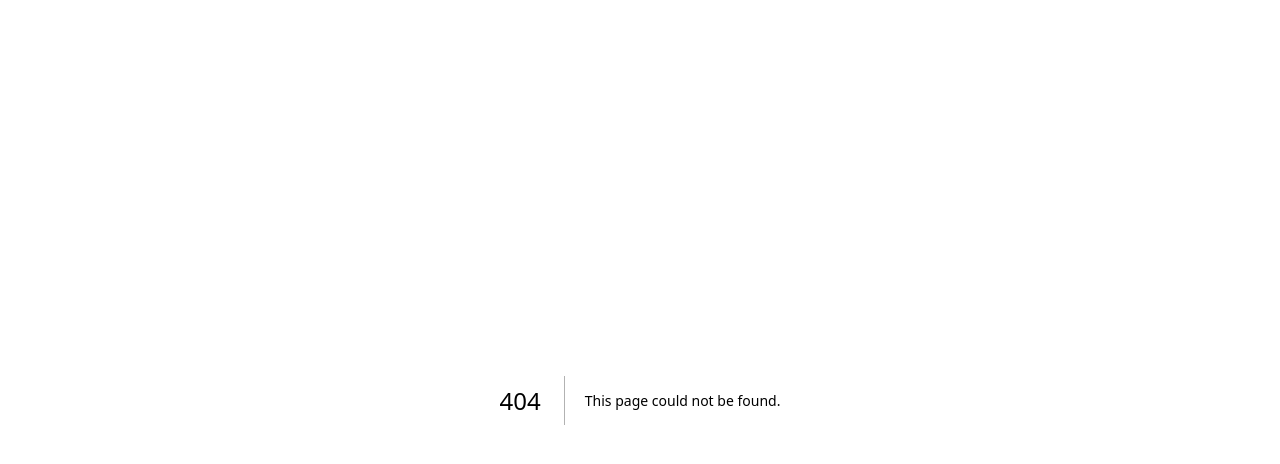
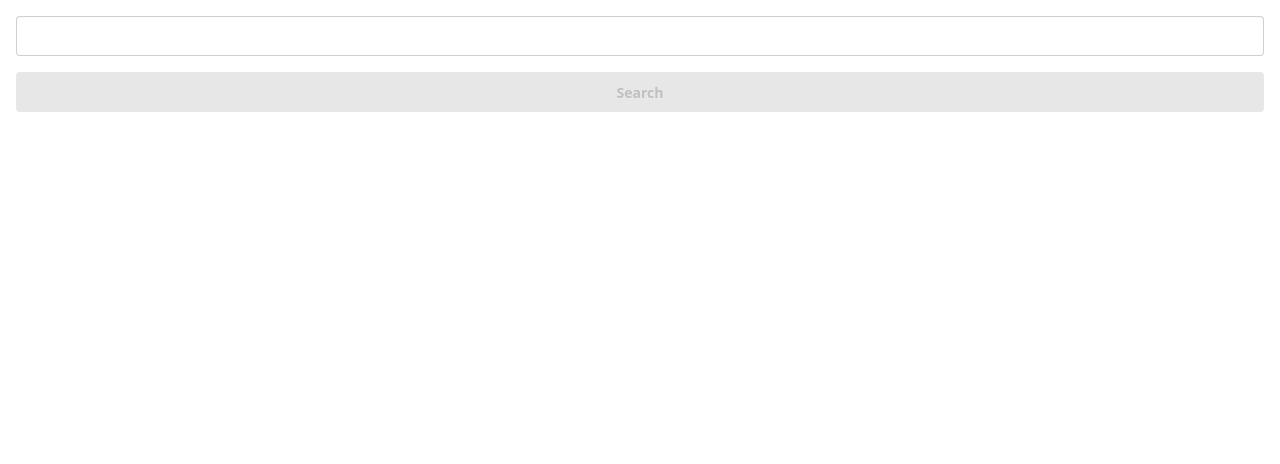
Before and after one commit to gregkyt/github-repo-explorer, a Next.js app: page /dashboard in a window 1280 px wide. Before the commit this address had no page. Shown: the top 464 px of the page. Built offline with nearby package versions, Linux system fonts and the light colour scheme.

Commit message:
feat: search and list github users

```diff
--- /dev/null
+++ b/app/api/dashboard/route.ts
@@ -0,0 +1,28 @@
+import { cookies } from "next/headers";
+import { NextRequest, NextResponse } from "next/server";
+
+export async function GET(req: NextRequest) {
+  const baseUrl = process.env.BASE_URL;
+  const code = req.nextUrl.searchParams.get("code");
+
+  const res = await fetch("https://github.com/login/oauth/access_token", {
+    method: "POST",
+    headers: {
+      Accept: "application/json",
+      "Content-Type": "application/json",
+    },
+    body: JSON.stringify({
+      client_id: process.env.GITHUB_CLIENT_ID,
+      client_secret: process.env.GITHUB_CLIENT_SECRET,
+      code,
+    }),
+  });
+
+  const data = await res.json();
+  const accessToken = data.access_token;
+
+  const cookieStore = cookies();
+  cookieStore.set("token", accessToken);
+
+  return NextResponse.redirect(`${baseUrl}/dashboard?token=${accessToken}`);
+}
--- /dev/null
+++ b/app/dashboard/components/list.tsx
@@ -0,0 +1,109 @@
+"use client";
+
+import { FetchStatus } from "@/constant/fetch-status";
+import { UserData } from "@/modules/domain/user-domain";
+import { createUserStore } from "@/store/user-store";
+import { useMemo } from "react";
+import { FaStar } from "react-icons/fa";
+
+const Loading = () => {
+  return <div className="loading loading-dots"></div>;
+};
+
+const ListUsers = () => {
+  const { search, users, totalCount, getUserRepos, updateUsers } =
+    createUserStore();
+
+  function onCollapseUser(user: UserData, isCollapse: boolean) {
+    if (user.login) {
+      if (user.repos === undefined || user.repos?.length === 0)
+        getUserRepos(user.login, isCollapse);
+      else updateUsers(user.login, { is_collapse: isCollapse });
+    }
+  }
+
+  if (users?.length === 0) return null;
+  return (
+    <div>
+      <div className="mt-2 mb-2">
+        <label>
+          {`Found ${totalCount} results for `}
+          <span className="font-semibold">{search}</span>
+        </label>
+      </div>
+      {users?.map((user, index) => {
+        return (
+          <div
+            key={user.id}
+            className={`collapse collapse-arrow bg-base-100 border border-base-300 ${
+              index === 0 ? "mt-0" : "mt-2"
+            }`}
+          >
+            <input
+              type="checkbox"
+              checked={user.is_collapse ?? false}
+              onChange={(e) => {
+                if (user.login) onCollapseUser(user, e.target.checked);
+              }}
+            />
+            <div className="collapse-title font-semibold">{user.login}</div>
+            <ListUserRepos user={user} />
+          </div>
+        );
+      })}
+    </div>
+  );
+};
+
+const ListUserRepos = ({ user }: { user: UserData }) => {
+  switch (user.repos_fetch_status) {
+    case FetchStatus.LOADING:
+      return <Loading />;
+    case FetchStatus.SUCCESS:
+      if (user.is_collapse) {
+        return (
+          <div className="pl-4 pb-4 pr-4">
+            {user.repos.map((repo, index) => {
+              return (
+                <div
+                  key={repo.id}
+                  className={`bg-base-100 border border-base-300 p-2 rounded-md ${
+                    index === 0 ? "mt-0" : "mt-2"
+                  }`}
+                >
+                  <div className="flex justify-between items-center">
+                    <a
+                      className="font-semibold"
+                      href={repo.html_url}
+                      target="_blank"
+                    >
+                      {repo.name}
+                    </a>
+                    <div className="flex items-center gap-2">
+                      <label className="font-semibold">
+                        {repo.stargazers_count}
+                      </label>
+                      <FaStar />
+                    </div>
+                  </div>
+                  <p>{repo.description}</p>
+                </div>
+              );
+            })}
+          </div>
+        );
+      } else return null;
+    default:
+      return null;
+  }
+};
+
+export default function List() {
+  const { fetchStatusPage } = createUserStore();
+
+  const isLoading = useMemo(() => {
+    return fetchStatusPage === FetchStatus.LOADING;
+  }, [fetchStatusPage]);
+
+  return <div>{isLoading ? <Loading /> : <ListUsers />}</div>;
+}
--- /dev/null
+++ b/app/dashboard/components/search.tsx
@@ -0,0 +1,40 @@
+"use client";
+
+import { createUserStore } from "@/store/user-store";
+import { useEffect, useState } from "react";
+
+interface SearchProps {
+  accessToken?: string | null;
+}
+
+export default function Search(props: SearchProps) {
+  const { getSearchUsers } = createUserStore();
+  const [search, setSearch] = useState<string>("");
+
+  useEffect(() => {
+    if (props.accessToken) {
+      localStorage.setItem("token", props.accessToken);
+    }
+  }, []);
+
+  return (
+    <>
+      <div className="flex">
+        <input
+          className="grow input input-bordered"
+          onChange={(e) => {
+            const { value } = e.target;
+            setSearch(value);
+          }}
+        />
+      </div>
+      <button
+        className="btn btn-block mt-4"
+        disabled={[undefined, null, ""].includes(search)}
+        onClick={() => getSearchUsers(search)}
+      >
+        Search
+      </button>
+    </>
+  );
+}
--- /dev/null
+++ b/app/dashboard/page.tsx
@@ -0,0 +1,17 @@
+"use client";
+
+import { useSearchParams } from "next/navigation";
+import List from "./components/list";
+import Search from "./components/search";
+
+export default function Dashboard() {
+  const searchParams = useSearchParams();
+  const token = searchParams.get("token");
+
+  return (
+    <div className="p-4">
+      <Search accessToken={token} />
+      <List />
+    </div>
+  );
+}
--- /dev/null
+++ b/constant/fetch-status.ts
@@ -0,0 +1,8 @@
+enum FetchStatus {
+  IDLE,
+  LOADING,
+  SUCCESS,
+  ERROR,
+}
+
+export { FetchStatus };
--- /dev/null
+++ b/store/user-store.ts
@@ -0,0 +1,125 @@
+import { FetchStatus } from "@/constant/fetch-status";
+import {
+  SearchUsersResponse,
+  UserData,
+  UserReposResponse,
+} from "@/modules/domain/user-domain";
+import UseGetUserRepos from "@/modules/use-case/user/use-get-user-repos";
+import UseGetUsers from "@/modules/use-case/user/use-get-users";
+import { create } from "zustand";
+
+export type UserState = {
+  search?: string;
+  users?: UserData[];
+  totalCount: number;
+
+  perPage: number;
+  page: number;
+
+  fetchStatusPage: FetchStatus;
+  fetchStatusButton: FetchStatus;
+  message: string;
+};
+
+export type UserActions = {
+  getSearchUsers: (search?: string) => void;
+  getUserRepos: (username: string, isCollapse: boolean) => void;
+  updateUsers: (username: string, data: Record<string, any>) => void;
+};
+
+export type UserStore = UserState & UserActions;
+
+export const defaultUserStore = (): UserState => {
+  return {
+    users: [],
+    totalCount: 0,
+
+    perPage: 30,
+    page: 1,
+
+    fetchStatusPage: FetchStatus.IDLE,
+    fetchStatusButton: FetchStatus.IDLE,
+    message: "",
+  };
+};
+
+export const createUserStore = create<UserStore>()((set) => ({
+  ...defaultUserStore(),
+  getSearchUsers: (search) => {
+    const currentState = createUserStore.getState();
+    const queryParam: Record<string, any> = {
+      q: search,
+      per_page: currentState.perPage,
+      page: currentState.page,
+    };
+    new UseGetUsers({
+      queryParam,
+      onStart: () => {
+        set(() => ({
+          fetchStatusPage: FetchStatus.LOADING,
+        }));
+      },
+      onSuccess: (data: SearchUsersResponse) => {
+        set(() => ({
+          search,
+          page: queryParam?.page,
+          users: data.items,
+          totalCount: data.total_count,
+          fetchStatusPage: FetchStatus.SUCCESS,
+        }));
+      },
+      onError: (error) => {
+        set(() => ({
+          message: error.message,
+          fetchStatusPage: FetchStatus.ERROR,
+        }));
+      },
+    }).execute();
+  },
+  getUserRepos: (username: string, isCollapse: boolean) => {
+    new UseGetUserRepos({
+      username,
+      onStart: () => {
+        const currentState = createUserStore.getState();
+        currentState.updateUsers(username, {
+          is_collapse: isCollapse,
+          repos: [],
+          repos_fetch_status: FetchStatus.LOADING,
+        });
+      },
+      onSuccess: (data: UserReposResponse) => {
+        const currentState = createUserStore.getState();
+        currentState.updateUsers(username, {
+          is_collapse: isCollapse,
+          repos: data,
+          repos_fetch_status: FetchStatus.SUCCESS,
+        });
+      },
+      onError: (error) => {
+        set(() => ({
+          message: error.message,
+          fetchStatusPage: FetchStatus.ERROR,
+        }));
+      },
+    }).execute();
+  },
+  updateUsers: (username, data) => {
+    const currentState = createUserStore.getState();
+    const users = currentState.users;
+    if (users) {
+      const index = users.findIndex((user) => user.login === username);
+      if (index !== -1) {
+        const user = users[index];
+        const updateUser = {
+          ...user,
+          ...data,
+        };
+        users[index] = updateUser;
+
+        set(() => ({
+          users,
+        }));
+      }
+    }
+  },
+}));
```
